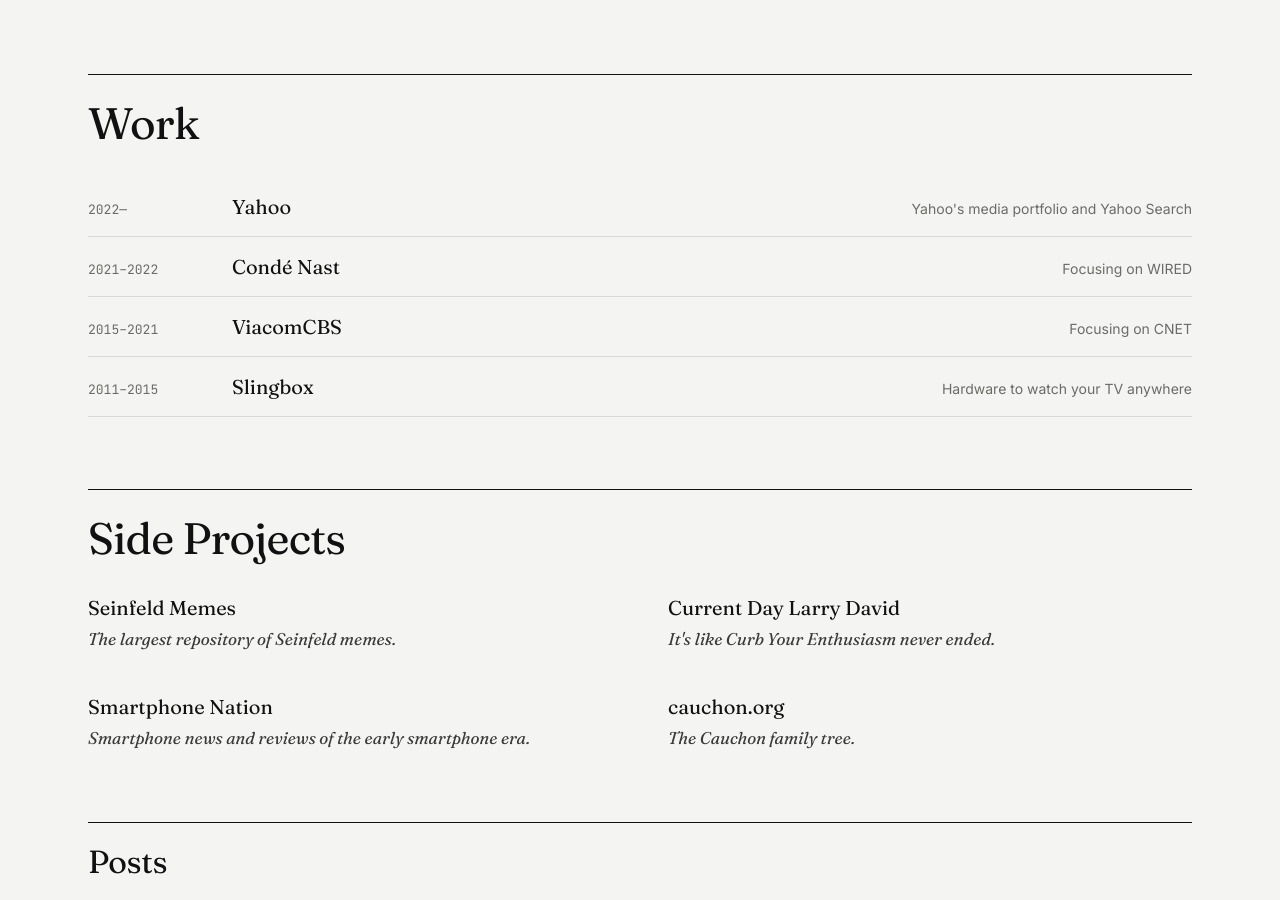
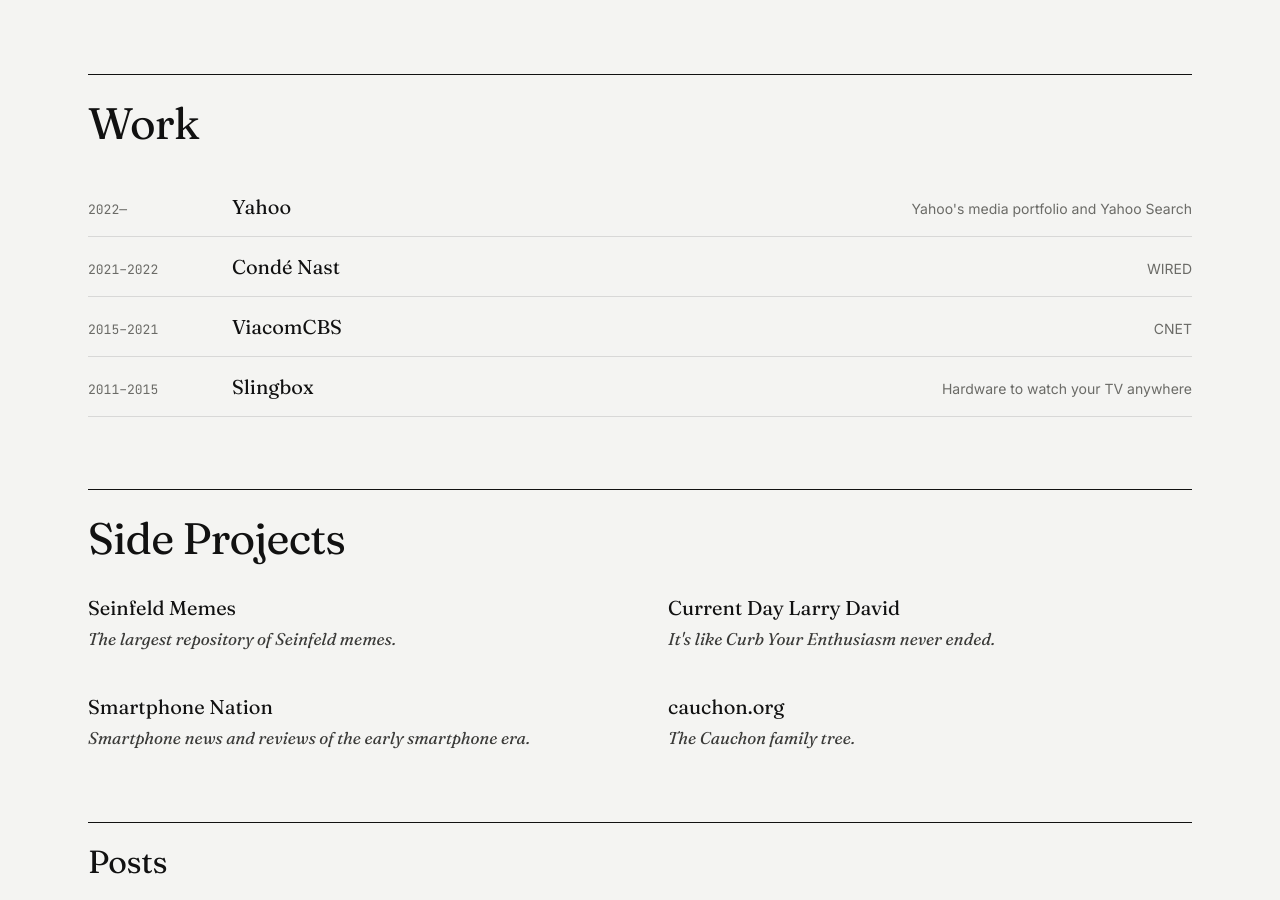
Before and after one commit to Cauchon/cauchon.github.io, a Jekyll site: the page built from index.html, in a window 1280 px wide and 900 px high, scrolled down 927 px. Built offline with Jekyll 4.4.1, drawn with Linux system fonts in a browser that asks for light colours.

Commit message:
Simplify work list notes
Co-Authored-By: Claude Sonnet 4.6 <noreply@anthropic.com>

```diff
--- a/index.html
+++ b/index.html
@@ -49,12 +49,12 @@ layout: home
       <div class="work-row">
         <span class="year">2021–2022</span>
         <span class="title">Condé Nast</span>
-        <span class="note">Focusing on WIRED</span>
+        <span class="note">WIRED</span>
       </div>
       <div class="work-row">
         <span class="year">2015–2021</span>
         <span class="title">ViacomCBS</span>
-        <span class="note">Focusing on CNET</span>
+        <span class="note">CNET</span>
       </div>
       <div class="work-row">
         <span class="year">2011–2015</span>
```
